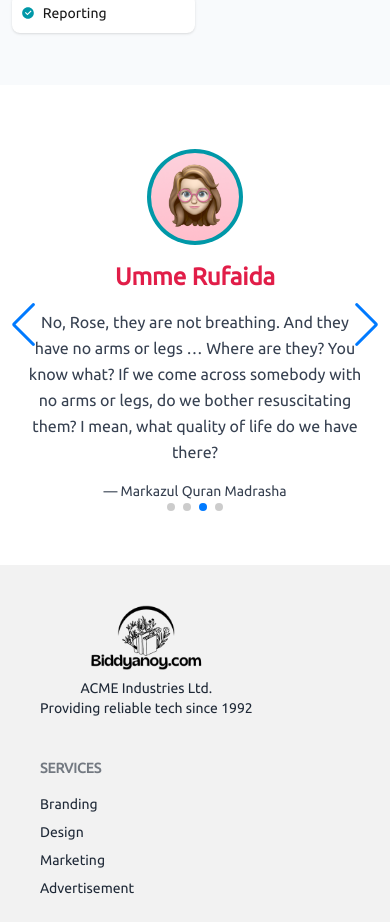
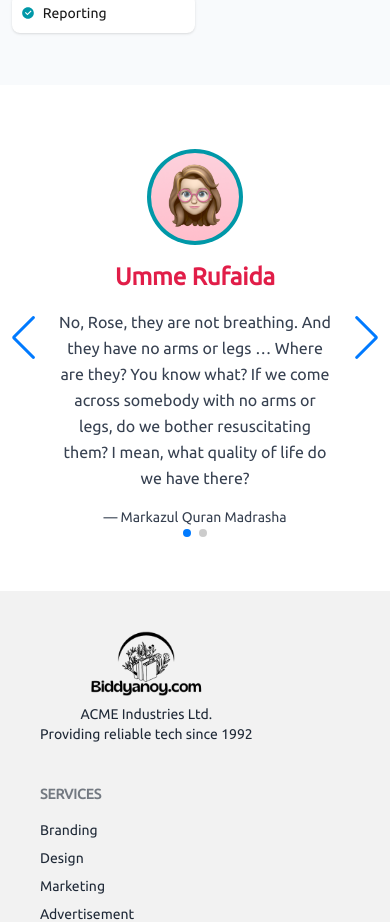
Before and after one commit to AbuRaihan32/Smart-Madrasha, a Next.js app: page / in a window 390 px wide. Shown: the part 3697-4619 px from the top of the page. Built offline with nearby package versions, Linux system fonts and the light colour scheme.

Commit message:
testimonials section updated

```diff
--- a/src/components/Home/Testimonials/Testimonials.jsx
+++ b/src/components/Home/Testimonials/Testimonials.jsx
@@ -15,7 +15,7 @@ import { FaStar } from "react-icons/fa6";
 
 export default function Testimonials() {
   return (
-    <>
+    <div className="max-w-5xl mx-auto">
       <Swiper
         spaceBetween={30}
         centeredSlides={true}
@@ -35,7 +35,7 @@ export default function Testimonials() {
           <div className="text-center">
             <blockquote class="flex h-full flex-col justify-between p-6 sm:p-8 lg:py-12 lg:px-24">
               <div>
-                <div class="flex gap-0.5 text-green-500">
+                <div class="">
                   <img src="/Avatar.png" alt="profile" className="mx-auto w-24 h-24 rounded-full p-1 bg-[#0098A8]"/>
                 </div>
 
@@ -44,7 +44,7 @@ export default function Testimonials() {
                     Umme Rufaida
                   </p>
 
-                  <p class="mt-4 leading-relaxed text-gray-700">
+                  <p class="mt-4 max-w-[80%] mx-auto leading-relaxed text-gray-700">
                     No, Rose, they are not breathing. And they have no arms or
                     legs … Where are they? You know what? If we come across
                     somebody with no arms or legs, do we bother resuscitating
@@ -63,7 +63,7 @@ export default function Testimonials() {
           <div className="text-center">
             <blockquote class="flex h-full flex-col justify-between p-6 sm:p-8 lg:py-12 lg:px-24">
               <div>
-                <div class="flex gap-0.5 text-green-500">
+                <div class="">
                   <img src="/Avatar.png" alt="profile" className="mx-auto w-24 h-24 rounded-full p-1 bg-[#0098A8]"/>
                 </div>
 
@@ -72,63 +72,7 @@ export default function Testimonials() {
                     Umme Rufaida
                   </p>
 
-                  <p class="mt-4 leading-relaxed text-gray-700">
-                    No, Rose, they are not breathing. And they have no arms or
-                    legs … Where are they? You know what? If we come across
-                    somebody with no arms or legs, do we bother resuscitating
-                    them? I mean, what quality of life do we have there?
-                  </p>
-                </div>
-              </div>
-
-              <footer class="mt-4 text-sm font-medium text-gray-700 sm:mt-6">
-                &mdash; Markazul Quran Madrasha
-              </footer>
-            </blockquote>
-          </div>
-        </SwiperSlide>
-        <SwiperSlide>
-          <div className="text-center">
-            <blockquote class="flex h-full flex-col justify-between p-6 sm:p-8 lg:py-12 lg:px-24">
-              <div>
-                <div class="flex gap-0.5 text-green-500">
-                  <img src="/Avatar.png" alt="profile" className="mx-auto w-24 h-24 rounded-full p-1 bg-[#0098A8]"/>
-                </div>
-
-                <div class="mt-4">
-                  <p class="text-2xl font-bold text-rose-600 sm:text-3xl">
-                    Umme Rufaida
-                  </p>
-
-                  <p class="mt-4 leading-relaxed text-gray-700">
-                    No, Rose, they are not breathing. And they have no arms or
-                    legs … Where are they? You know what? If we come across
-                    somebody with no arms or legs, do we bother resuscitating
-                    them? I mean, what quality of life do we have there?
-                  </p>
-                </div>
-              </div>
-
-              <footer class="mt-4 text-sm font-medium text-gray-700 sm:mt-6">
-                &mdash; Markazul Quran Madrasha
-              </footer>
-            </blockquote>
-          </div>
-        </SwiperSlide>
-        <SwiperSlide>
-          <div className="text-center">
-            <blockquote class="flex h-full flex-col justify-between p-6 sm:p-8 lg:py-12 lg:px-24">
-              <div>
-                <div class="flex gap-0.5 text-green-500">
-                  <img src="/Avatar.png" alt="profile" className="mx-auto w-24 h-24 rounded-full p-1 bg-[#0098A8]"/>
-                </div>
-
-                <div class="mt-4">
-                  <p class="text-2xl font-bold text-rose-600 sm:text-3xl">
-                    Umme Rufaida
-                  </p>
-
-                  <p class="mt-4 leading-relaxed text-gray-700">
+                  <p class="mt-4 max-w-[80%] mx-auto leading-relaxed text-gray-700">
                     No, Rose, they are not breathing. And they have no arms or
                     legs … Where are they? You know what? If we come across
                     somebody with no arms or legs, do we bother resuscitating
@@ -144,6 +88,6 @@ export default function Testimonials() {
           </div>
         </SwiperSlide>
       </Swiper>
-    </>
+    </div>
   );
 }
```
